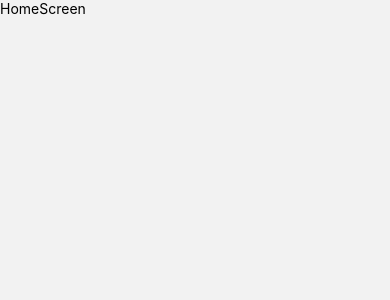
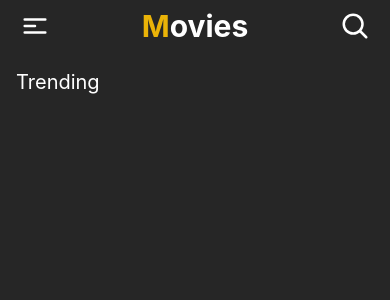
Before and after one commit to arush-hub02/The-Movie-App-RN, a React Native app: screen /Home in a window 390 px wide. Shown: the top 300 px of the page. Built offline with nearby package versions, Linux system fonts and the light colour scheme.

Commit message:
Movies Header added with icons

```diff
--- /dev/null
+++ b/components/trendingMovies.js
@@ -0,0 +1,10 @@
+import { View, Text } from 'react-native'
+import React from 'react'
+
+export default function TrendingMovies() {
+  return (
+    <View className="mb-8 ">
+      <Text className='text-white text-xl mx-4 mb-5 mt-3'>Trending</Text>
+    </View>
+  )
+}
--- a/package.json
+++ b/package.json
@@ -16,6 +16,7 @@
     "nativewind": "^2.0.11",
     "react": "18.2.0",
     "react-native": "0.74.5",
+    "react-native-heroicons": "^3.2.1",
     "react-native-safe-area-context": "4.10.5",
     "react-native-screens": "3.31.1"
   },
--- a/screens/HomeScreen.js
+++ b/screens/HomeScreen.js
@@ -1,11 +1,47 @@
-import { View, Text } from 'react-native'
-import React from 'react'
-import { SafeAreaView } from 'react-native-safe-area-context'
+import { View, Text, StyleSheet, TouchableOpacity, ScrollView } from "react-native";
+import React, { useState } from "react";
+import { SafeAreaView } from "react-native-safe-area-context";
+import { Bars3CenterLeftIcon, MagnifyingGlassIcon } from "react-native-heroicons/outline";
+import { styles } from "../theme";
+import TrendingMovies from "../components/trendingMovies";
+
+
 
 export default function HomeScreen() {
+    const [trending, setTrending] = useState([1,2,3])
   return (
-    <SafeAreaView>
-      <Text>HomeScreen</Text>
-    </SafeAreaView>
-  )
+    <View className="flex-1 bg-neutral-800 pt-2">
+      {/* searchBar and logo */}
+      <SafeAreaView className="mb-3">
+        <View className="flex-row justify-between items-center mx-5">
+            <Bars3CenterLeftIcon  size="30" strokeWidth={2} color="white"/>
+            <Text className="text-3xl font-bold text-white" >
+                <Text style={styles.text}>M</Text>ovies</Text>
+            <TouchableOpacity>
+                <MagnifyingGlassIcon size="30" strokeWidth={2} color="white"/>
+            </TouchableOpacity>
+        </View>
+      </SafeAreaView>
+
+      <ScrollView
+      showsVerticalScrollIndicator={false}
+      contentContainerStyle={{paddingBottom: 10 }}
+      >
+
+        {/* Trending movies carousel */}
+
+        <TrendingMovies data={trending}/>
+
+      </ScrollView>
+    </View>
+  );
 }
+
+// const styles = StyleSheet.create({
+//   container: {
+//     flex: 1,
+//     backgroundColor: 'red',
+//     alignItems: 'center',
+//     justifyContent: 'center',
+//   },
+// });
--- a/tailwind.config.js
+++ b/tailwind.config.js
@@ -1,6 +1,10 @@
 /** @type {import('tailwindcss').Config} */
 module.exports = {
-  content: ["./App.{js,jsx,ts,tsx}", "./<custom directory>/**/*.{js,jsx,ts,tsx}"],
+  content: [
+    "./App.{js,jsx,ts,tsx}",
+    "./screens/**/*.{js,jsx,ts,tsx}",
+    "./components/**/*.{js,jsx,ts,tsx}",
+  ],
   theme: {
     extend: {},
   },
--- /dev/null
+++ b/theme/index.js
@@ -0,0 +1,9 @@
+export const theme = {
+    background: "#eab308",
+    text: "#eab308"
+}
+
+export const styles = {
+    text:{color: theme.text},
+    background: {backgroundColor: theme.background},
+}
```
Also changed, not shown: App.js (+0 -9 lines), 1 other file (tests, documents, lock files or other folders).
